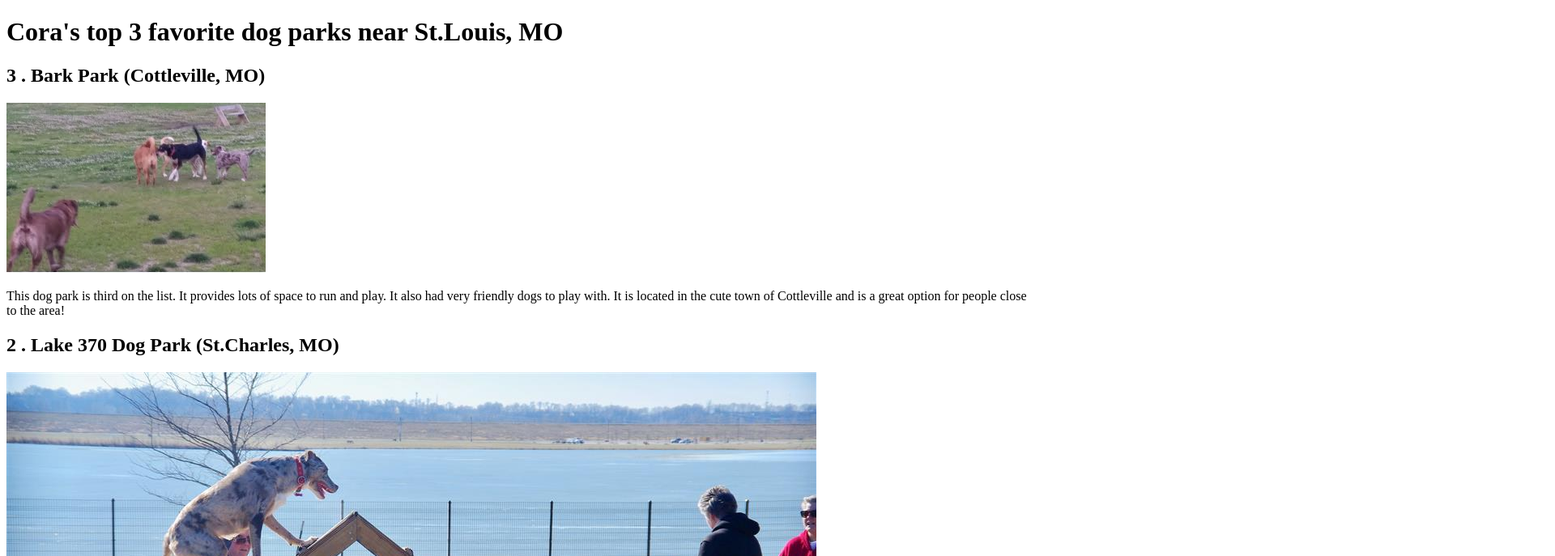
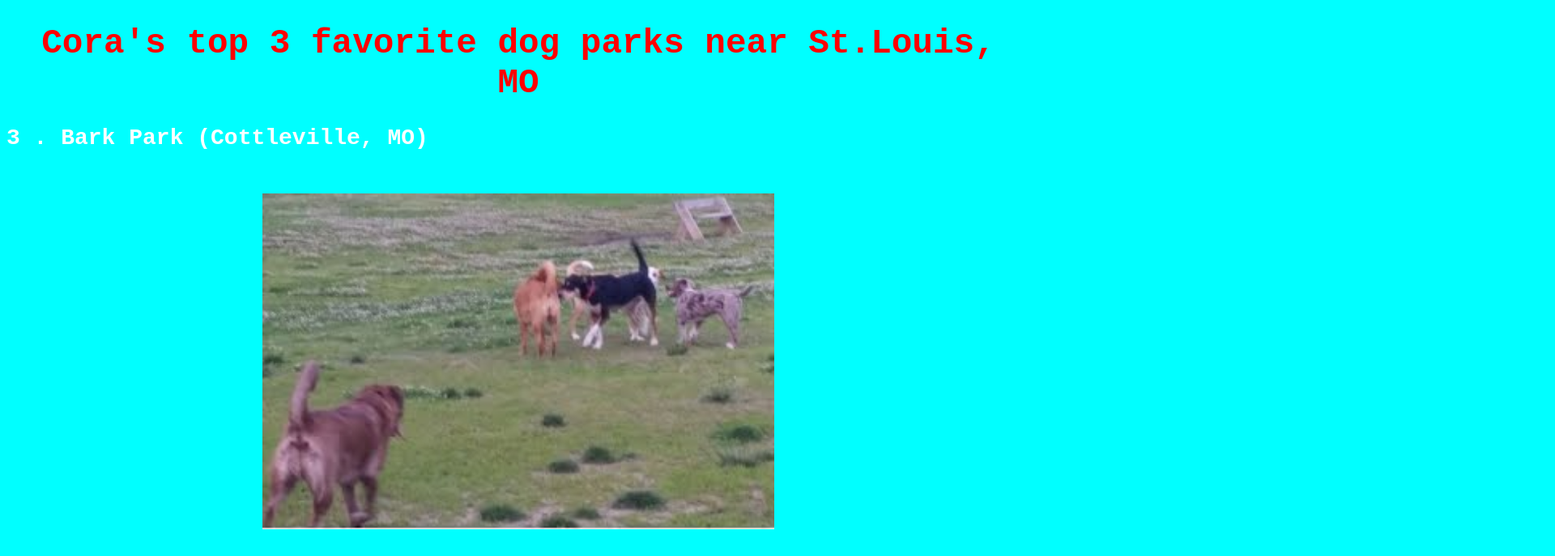
Before and after one commit to maggiemarks1/project-4-html-, a website: page index.html in a window 1280 px wide. Shown: the top 687 px of the page at 81% size, 1920 px wide, since content can reach past the window. Drawn offline with Linux system fonts and the light colour scheme.

Commit message:
added style.css

```diff
--- a/styles.css
+++ b/styles.css
@@ -1 +1,48 @@
 /* Write your CSS here! */
+article{
+    font-size: 14pt;
+    font-family:'Courier New', Courier, monospace,monospace;
+}
+img {
+    display: block;
+    margin-left: auto;
+    margin-right: auto;
+    width: 50%;
+    padding-top: 30px;
+    padding-right: 30px;
+    padding-bottom: 30px;
+    padding-left: 30px;
+
+}
+body{
+    margin: 8px;
+    background-color: aqua;
+}
+#mainHeading {
+   color: red;
+   font-size: 16pt;
+   font-family:'Courier New', Courier, monospace,monospace;
+   font-weight: bold;
+   margin-top: 20px;
+    margin-bottom: 20px;
+    margin-right: 20px;
+    margin-left: 20px;
+    text-align: center;
+
+}
+.funParagraph{
+    color:green;
+    text-indent: 10%;
+    text-align: center;
+   background-color: white;
+}
+h2 {
+    font-weight: bold;
+    color: white;
+}
+p{
+    text-indent: 10%;
+    text-align: center;
+    background-color: white;
+
+}
```
